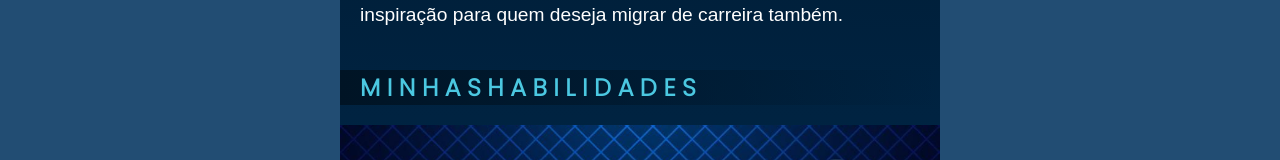
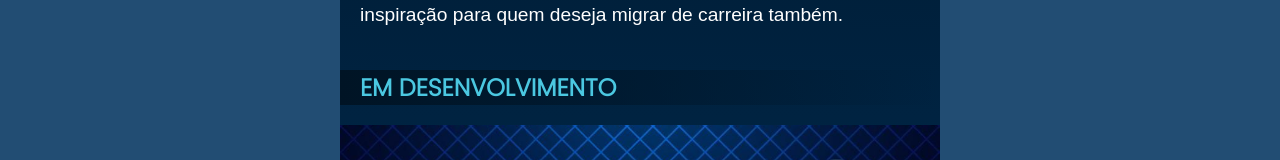
Before and after one commit to ErikBarroso/Sobre-mim, a plain HTML site: page index.html in a window 1280 px wide. Shown: the part 792-952 px from the top of the page. Drawn offline with Linux system fonts and the light colour scheme.

Commit message:
só alterei minhas habilidades para em desenvolvimento, já que ainda estou estudando e na verdade nunca vou parar de estudar,rs

```diff
--- a/index.html
+++ b/index.html
@@ -39,7 +39,7 @@
                     Acordando 4AM, das 5h até às 7h eu estudo, reviso e faço exercícios. Quando chego do Mc Donald's, às 18h, tiro 2h para me dedicar a criação de conteúdo. Assim, consigo fixar melhor o que aprendo e ainda compartilho conhecimento e sirvo de inspiração para quem deseja migrar de carreira também.</p>
             </div>
 
-            <H1>M I N H A S H A B I L I D A D E S</H1>
+            <H1>EM DESENVOLVIMENTO</H1>
 
         <div id="habilidades">
             <div  id="imghabilidades">
```
